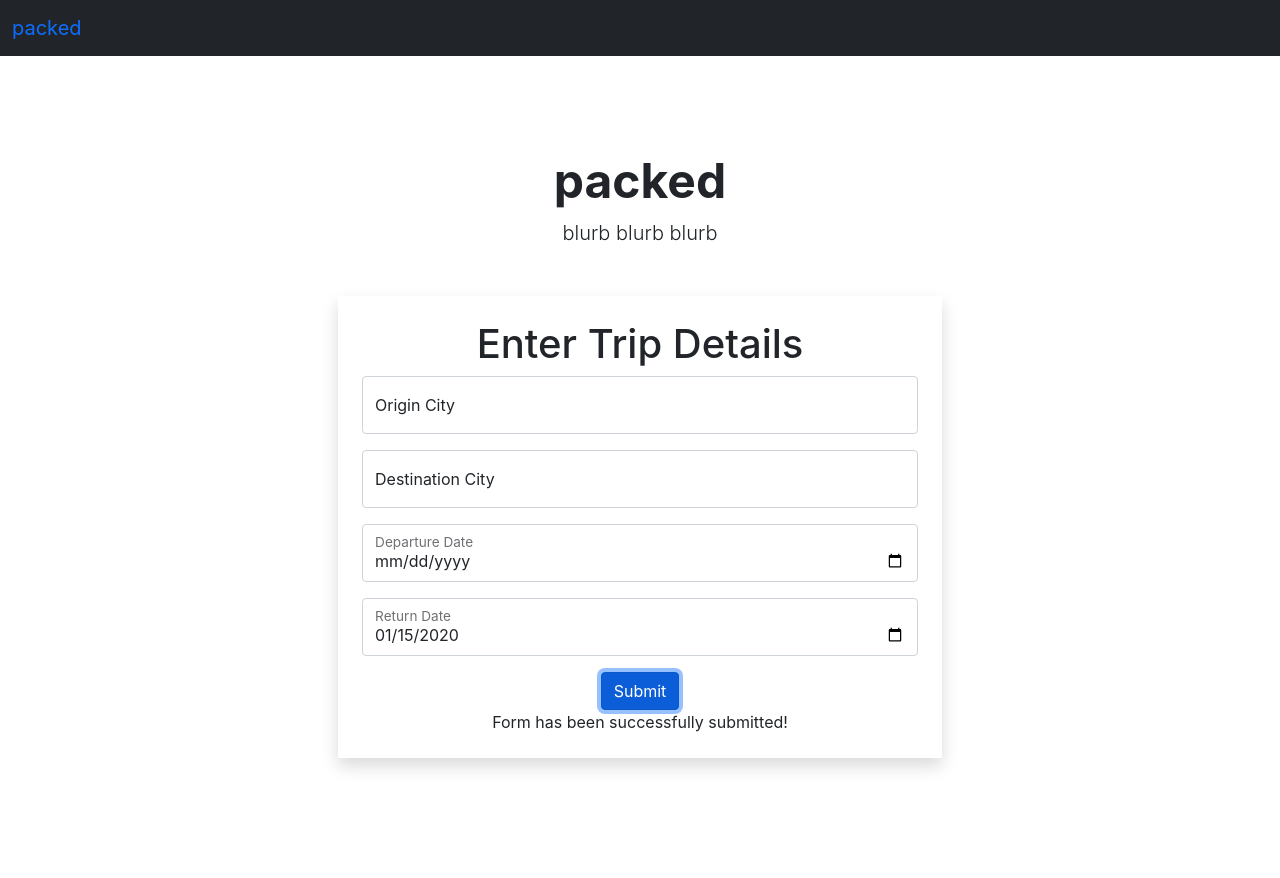
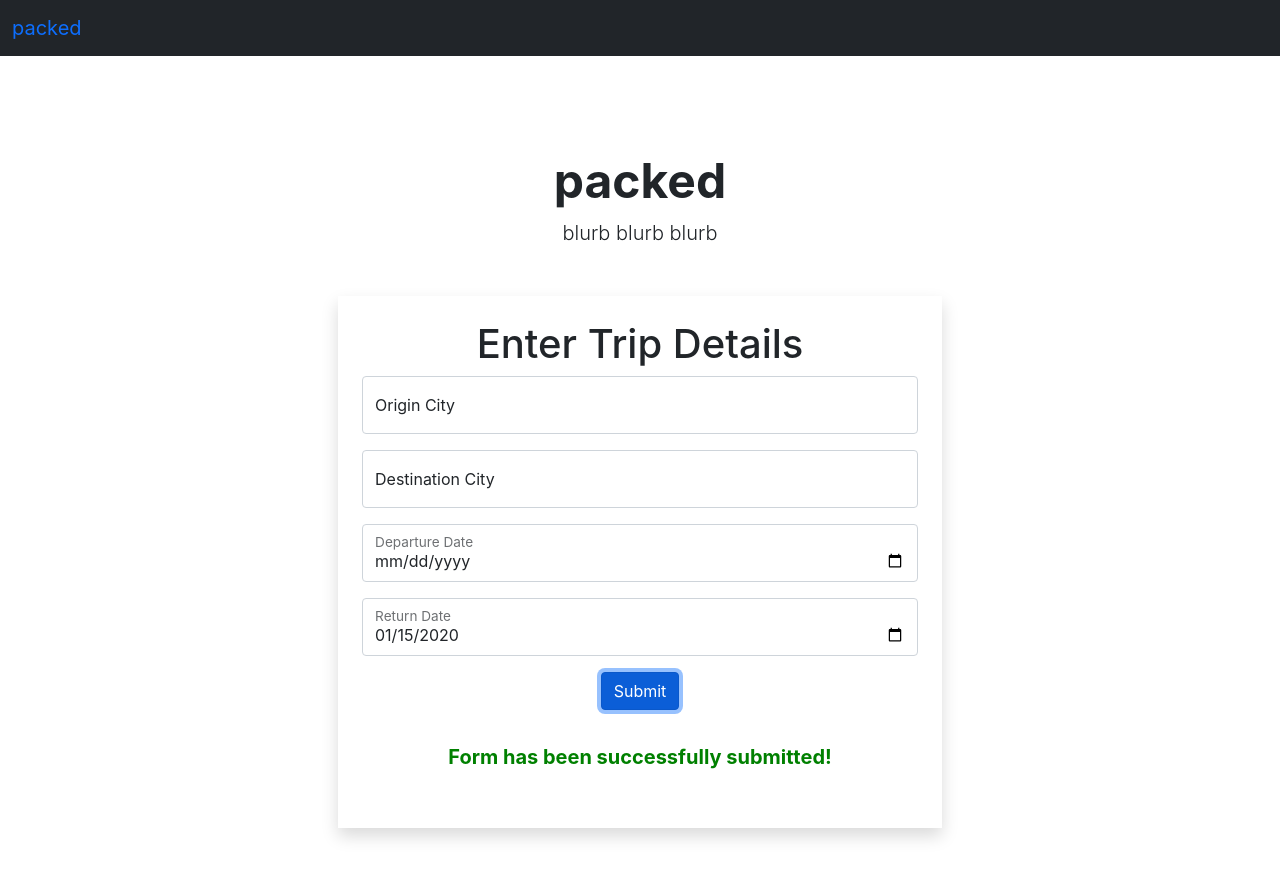
Before and after one commit to Junnanella/Packed, a React (Create React App) app in the folder ghi/: page / in a window 1280 px wide. Both pictures are taken after typing "Sample", "Sample", "2020-01-15", "2020-01-15" into the empty fields and a click on the button "Submit". Shown: the top 878 px of the page. Before the commit the page ends 854 px from the top, so only its background shows below. Built offline with nearby package versions, Linux system fonts and the light colour scheme.

Commit message:
Added a css file for the main page components. Styled success message.

```diff
--- a/ghi/src/MainPage/TripForm.js
+++ b/ghi/src/MainPage/TripForm.js
@@ -1,4 +1,5 @@
 import React, { useState } from "react";
+import "./main_page.css";
 
 export const TripForm = (props) => {
   const [originCity, setOriginCity] = useState("");
@@ -94,7 +95,9 @@ export const TripForm = (props) => {
             <button className="btn btn-primary">Submit</button>
           </form>
           {submitIsSuccessful && (
-            <div>Form has been successfully submitted!</div>
+            <div className="trip-form-success">
+              Form has been successfully submitted!
+            </div>
           )}
         </div>
       </div>
--- /dev/null
+++ b/ghi/src/MainPage/main_page.css
@@ -0,0 +1,6 @@
+.trip-form-success {
+    font-size: 20px;
+    font-weight: bold;
+    color: green;
+    margin: 2rem;
+}
```
